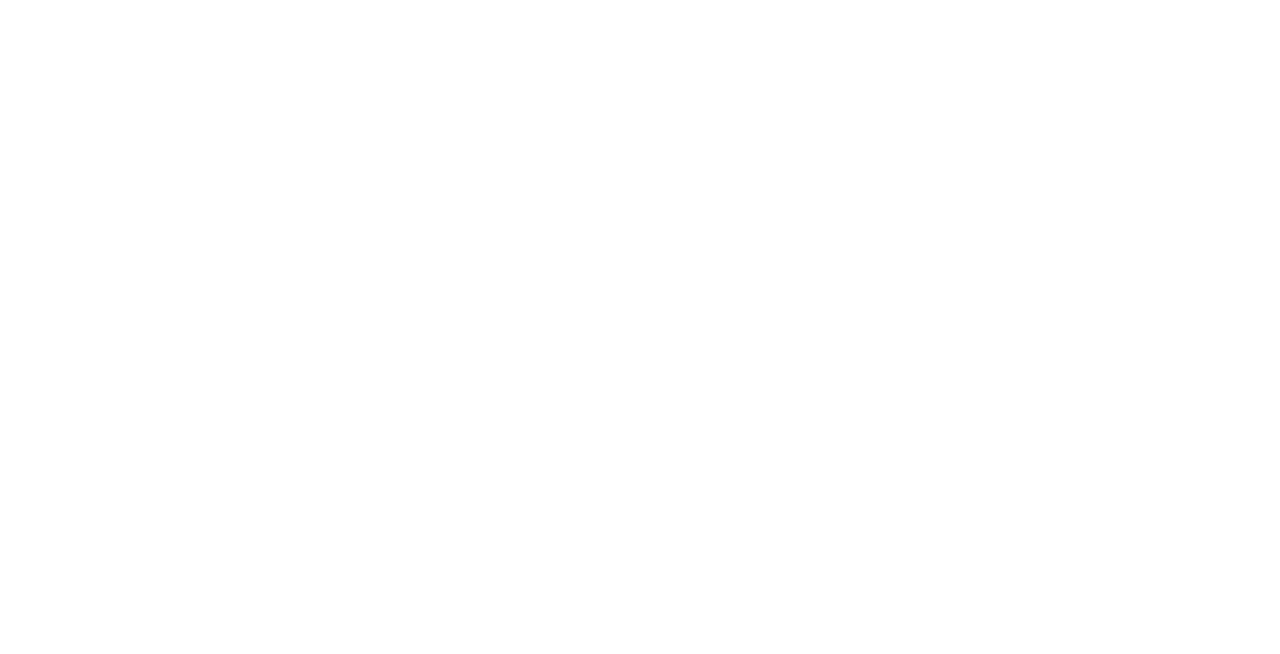
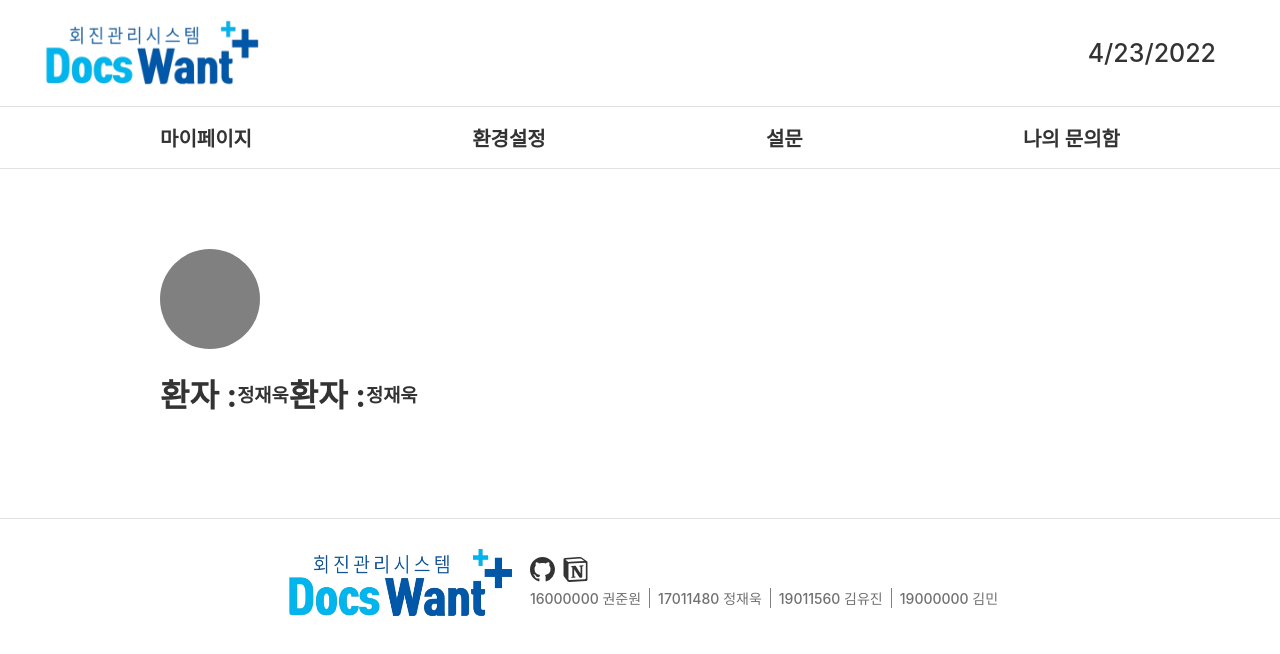
Before and after one commit to docswant/docswant-frontend, a React (Create React App) app: page /patient/mypage in a window 1280 px wide. Before the commit this address had no page. Shown: the top 654 px of the page. Built offline with nearby package versions, Linux system fonts and the light colour scheme.

Commit message:
Add : 환자 마이페이지 UI

```diff
--- a/src/App.js
+++ b/src/App.js
@@ -6,6 +6,7 @@ import RegisterPage from './pages/RegisterPage';
 import InquiryPage from './pages/InquiryPage';
 import InquiryListPage from './pages/InquiryListPage';
 import InquiryModifyPage from './pages/InquiryModifyPage';
+import MyPage from './pages/MyPage';
 
 function App() {
   return (
@@ -13,9 +14,10 @@ function App() {
     <Routes>
       <Route path="/" element={<LoginPage />} />
       <Route path="/register" element={<RegisterPage />} />
-      <Route path="/inquiry" element={<InquiryPage/>} />
-      <Route path='/inquiry_list' element={<InquiryListPage />} />
-      <Route path='/inquiry_modify' element={<InquiryModifyPage />} />
+      <Route path="/patient/mypage" element={<MyPage />} />
+      <Route path="/inquiry" element={<InquiryPage />} />
+      <Route path="/inquiry_list" element={<InquiryListPage />} />
+      <Route path="/inquiry_modify" element={<InquiryModifyPage />} />
     </Routes>
   );
 }
--- /dev/null
+++ b/src/components/patient/PatientMypage.js
@@ -0,0 +1,33 @@
+import React from 'react';
+import styled from 'styled-components';
+
+const PatientMypageBlock = styled.div`
+  width: 100%;
+  padding: 5rem 10rem;
+
+  .imageBlock {
+    width: 100px;
+    height: 100px;
+    background-color: gray;
+    border-radius: 50%;
+  }
+
+  .infoBlock {
+    display: flex;
+    align-items: center;
+  }
+`;
+
+const PatientMypage = () => {
+  return (
+    <PatientMypageBlock>
+      <div className="imageBlock"></div>
+      <div className="infoBlock">
+        <h1>환자 : </h1> <h3>정재욱</h3>
+        <h1>환자 : </h1> <h3>정재욱</h3>
+      </div>
+    </PatientMypageBlock>
+  );
+};
+
+export default PatientMypage;
--- /dev/null
+++ b/src/pages/MyPage.js
@@ -0,0 +1,16 @@
+import React from 'react';
+import Footer from '../components/common/Footer';
+import Header from '../components/common/Header';
+import Navi from '../components/patient/Navi';
+import PatientMypage from '../components/patient/PatientMypage';
+
+export default function MyPage() {
+  return (
+    <div>
+      <Header />
+      <Navi />
+      <PatientMypage />
+      <Footer />
+    </div>
+  );
+}
```
